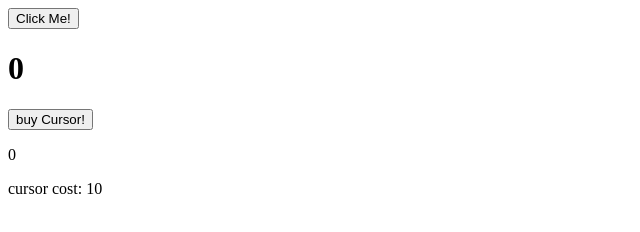
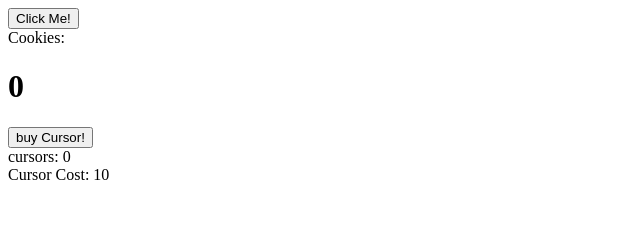
Before and after one commit to joinichi8/idlegame, a plain HTML site: page index.html in a window 1280 px wide. Shown: the whole page, without its empty margins (0-640 px from the left). Drawn offline with Linux system fonts and the light colour scheme.

Commit message:
some minor fixes

```diff
--- a/index.html
+++ b/index.html
@@ -9,9 +9,11 @@
   <body>
     <button onclick="cookieClick(1)">Click Me!</button>
     <br/>
-    <h1 id="cookies">0</h1>
+    Cookies: <h1 id="cookies">0</h1>
     <button type="button" onclick="buyCursor()">buy Cursor!</button>
-    <p id="cursors">0</p>
-    <p id="cursorCost">cursor cost: 10</p>
+    <br/>
+    cursors: <span id="cursors">0</span>
+    <br/>
+    Cursor Cost: <span id="cursorCost">10</span>
   </body>
 </html>
--- a/main.js
+++ b/main.js
@@ -18,3 +18,7 @@ function buyCursor() {
   var nextCost = Math.floor(10 * Math.pow(1.1,cursors));
   document.getElementById('cursorCost').innerHTML = nextCost;
 }
+
+window.setInterval(function() {
+  cookieClick(cursors);
+}, 1000);
```
